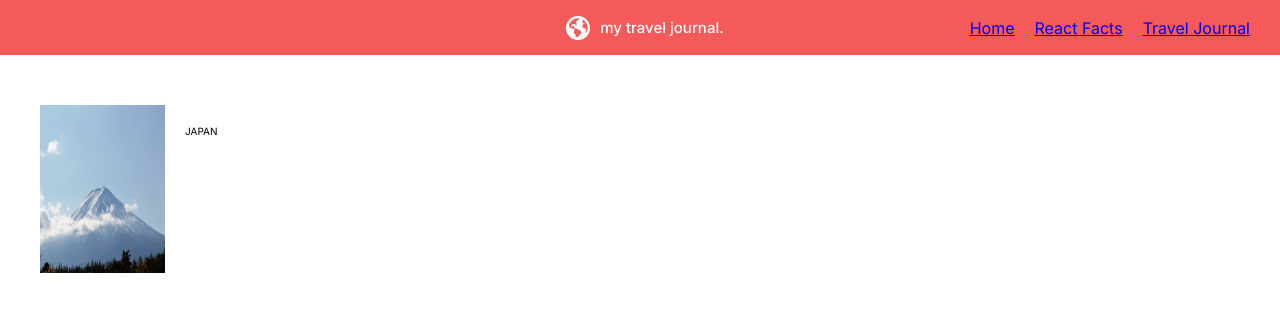
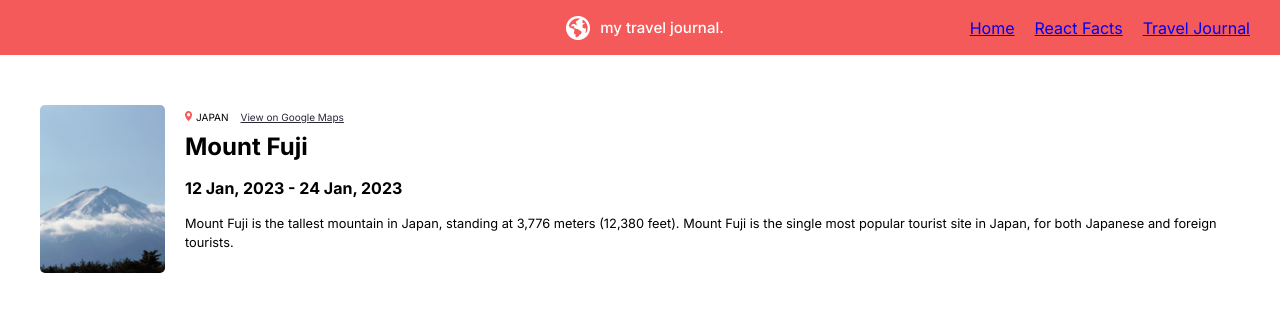
Before and after one commit to surya-441/first-react, a React (Vite) app: page /traveljournal in a window 1280 px wide. Shown: the top 312 px of the page. Built offline with nearby package versions, Linux system fonts and the light colour scheme.

Commit message:
styled journal entry

```diff
--- a/src/componenets/Entry.css
+++ b/src/componenets/Entry.css
@@ -2,17 +2,56 @@
     display: flex;
 }
 
-.entry-image {
+.entry-div .entry-image-container {
     width: 125px;
     height: 168px;
+    overflow: hidden;
+    border-radius: 5px;
+    flex-shrink: 0;
+    margin-right: 20px;
+
+}
+.entry-div .entry-image {
+    width: 100%;
+    height: 100%;
+    object-fit: cover;
 }
 
-.entry-content {
-    display: flex;
-    /* flex-direction: column; */
-    padding: 20px 20px;
+.entry-country {
+    font-size: 0.625rem;
+    margin-right: 12px;
+    text-transform: uppercase;
 }
-.entry-location {
-    font-weight: 400;
+
+.marker {
+    width: 7px;
+    margin-right: 4px;
+}
+
+.entry-content a{
+    color: #2B283A;
     font-size: 0.625rem;
 }
+
+.entry-content a:visited {
+    color: #918E9B;
+}
+
+.entry-location {
+    margin-top: 7px;
+    margin-bottom: 17px;
+}
+
+.entry-date {
+    font-weight: bold;
+}
+
+.entry-text {
+    line-height: 1.5;
+    font-size: 0.8rem;
+    display: -webkit-box;
+    -webkit-line-clamp: 3;
+    line-clamp: inherit;
+    -webkit-box-orient: vertical;
+    overflow: hidden;
+}
--- a/src/componenets/Entry.jsx
+++ b/src/componenets/Entry.jsx
@@ -3,9 +3,20 @@
 function Entry() {
     return (
         <div className="entry-div">
-            <img className="entry-image" src="/src/assets/fugi.png" alt="Mt. Fugi" />
+            <div className="entry-image-container">
+                <img
+                    className="entry-image"
+                    src="/src/assets/fugi.png"
+                    alt="Mt. Fugi"
+                />
+            </div>
             <div className="entry-content">
-                <text className="entry-location">JAPAN</text>
+                <img className="marker" src="/src/assets/marker.png" alt="marker" />
+                <span className="entry-country">Japan</span>
+                <a className="google-maps" href="https://www.google.com/maps/place/Mount+Fuji/@35.3606421,138.7170637,15z/data=!3m1!4b1!4m6!3m5!1s0x6019629a42fdc899:0xa6a1fcc916f3a4df!8m2!3d35.3606255!4d138.7273634!16zL20vMGNrczA?entry=ttu">View on Google Maps</a>
+                <h2 className="entry-location">Mount Fuji</h2>
+                <p className="entry-date">12 Jan, 2023 - 24 Jan, 2023</p>
+                <p className="entry-text">Mount Fuji is the tallest mountain in Japan, standing at 3,776 meters (12,380 feet). Mount Fuji is the single most popular tourist site in Japan, for both Japanese and foreign tourists.</p>
             </div>
         </div>
     );
```
Also changed, not shown: src/assets/marker.png (added).
